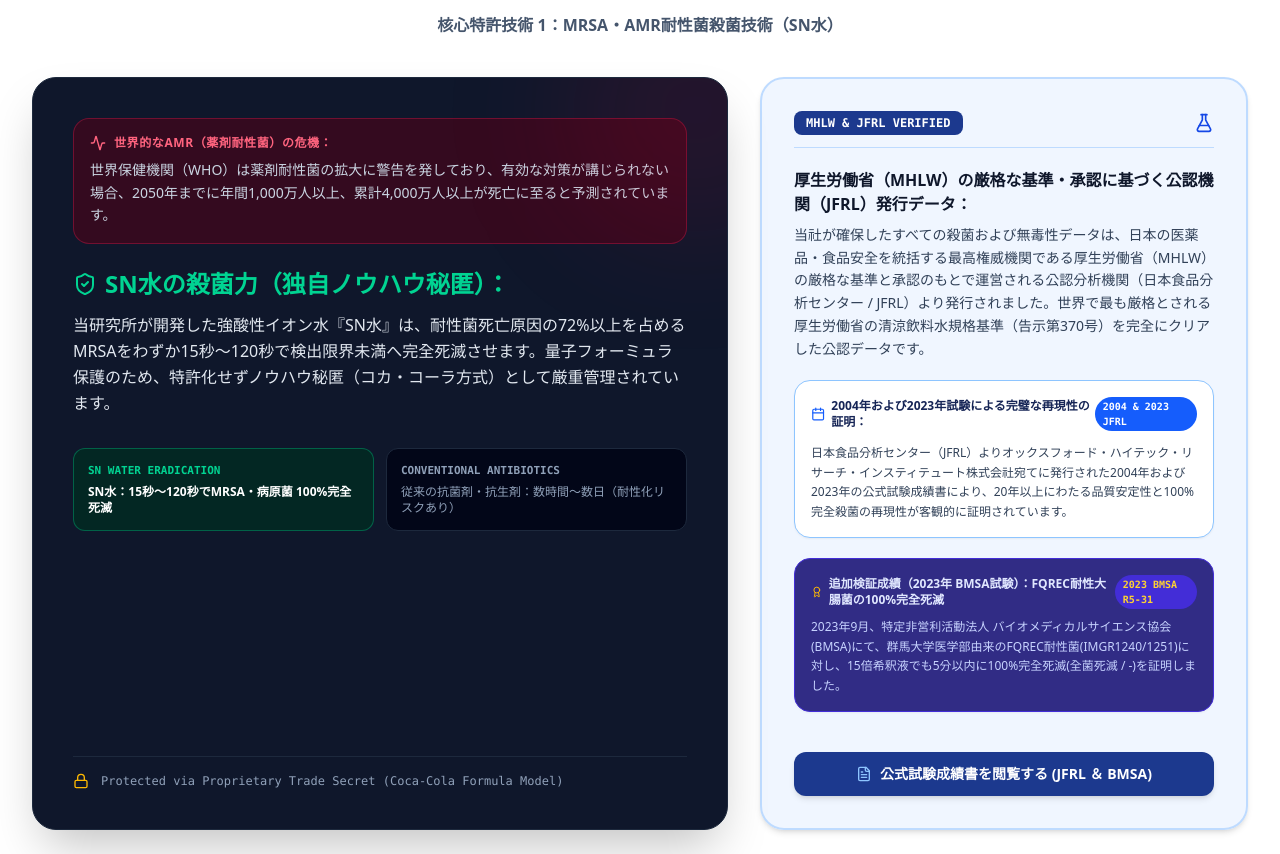
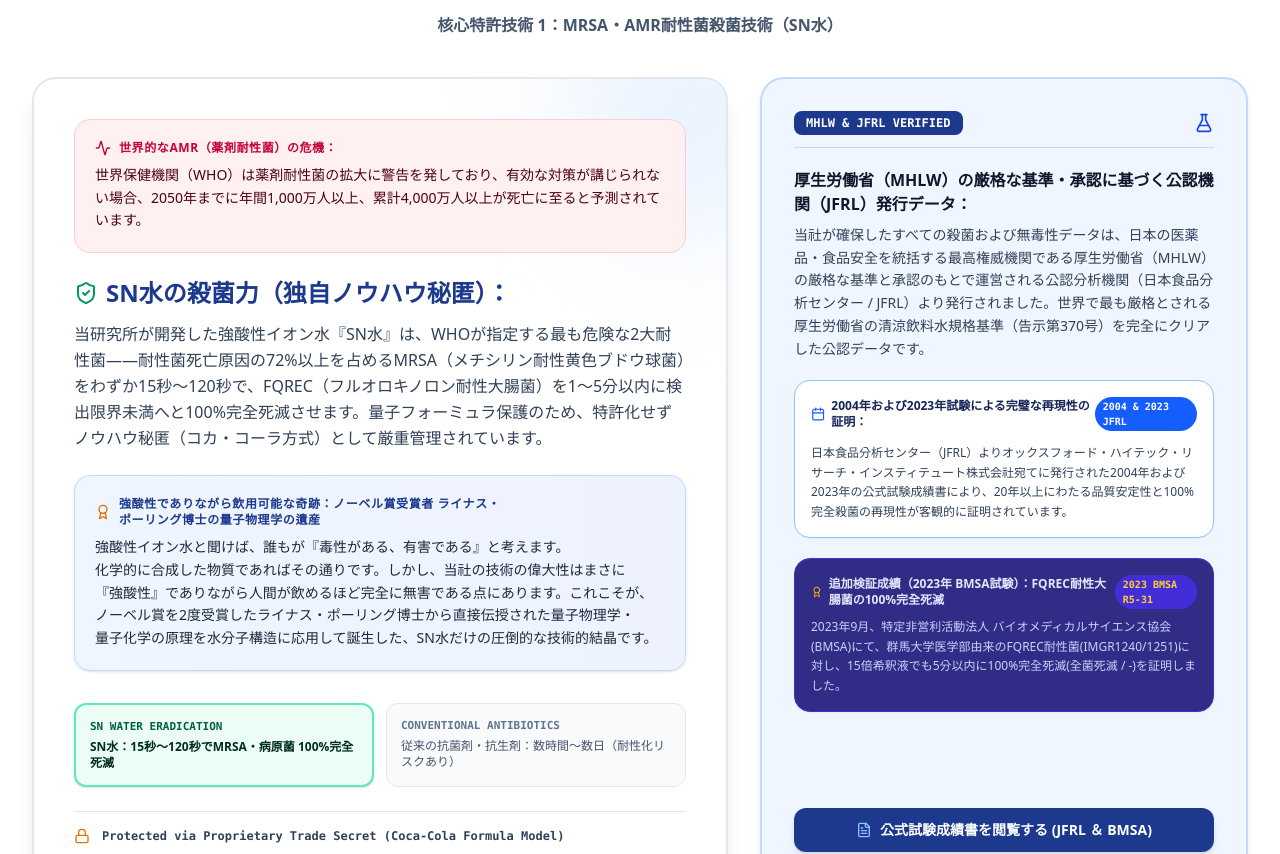
Before and after one commit to joinusint2207-ev/-, a React (Vite) app: page / in a window 1280 px wide. Shown: the part 1868-2722 px from the top of the page. Built offline with nearby package versions, Linux system fonts and the light colour scheme.

Commit message:
feat: update AMR solution card UI and content
Refresh the AMR section with a cleaner "Medical White" design and expand the solution description to include FQREC eradication data and the Dr. Linus Pauling legacy.

```diff
--- a/src/App.tsx
+++ b/src/App.tsx
@@ -352,52 +352,63 @@
           {/* Main MRSA Solution Spotlight Layout */}
           <div className="grid grid-cols-1 lg:grid-cols-12 gap-8 items-stretch">
 
-            {/* Left Card: The Crisis vs. SN Water Solution */}
-            <div className="lg:col-span-7 bg-slate-900 text-white rounded-3xl p-6 sm:p-10 space-y-6 shadow-2xl flex flex-col justify-between relative overflow-hidden border border-slate-800">
-              <div className="absolute -top-24 -right-24 w-64 h-64 bg-rose-600/10 rounded-full blur-3xl pointer-events-none" />
+            {/* Left Card: The Crisis vs. SN Water Solution (Clean, Bright Medical White & Platinum Palette) */}
+            <div className="lg:col-span-7 bg-white text-slate-900 rounded-3xl p-6 sm:p-10 space-y-6 shadow-xl flex flex-col justify-between relative overflow-hidden border-2 border-slate-200">
+              <div className="absolute -top-24 -right-24 w-64 h-64 bg-blue-100/60 rounded-full blur-3xl pointer-events-none" />
 
-              <div className="space-y-6">
+              <div className="space-y-6 relative z-10">
 
-                {/* WHO Crisis Box */}
-                <div className="p-4 bg-rose-950/60 border border-rose-500/30 rounded-2xl space-y-2">
-                  <div className="flex items-center gap-2 text-rose-400 font-black text-xs uppercase tracking-wider">
+                {/* WHO Crisis Box (Crisp Rose/Crimson Light Alert) */}
+                <div className="p-4 sm:p-5 bg-rose-50 border border-rose-200 rounded-2xl space-y-2">
+                  <div className="flex items-center gap-2 text-rose-700 font-black text-xs uppercase tracking-wider">
                     <Activity className="w-4 h-4" />
                     <span>{t.amrCrisisTitle}</span>
                   </div>
-                  <p className="text-xs sm:text-sm text-slate-300 leading-relaxed font-medium">
+                  <p className="text-xs sm:text-sm text-rose-950 leading-relaxed font-medium">
                     {t.amrCrisisDesc}
                   </p>
                 </div>
 
                 {/* SN Water Eradication & Trade Secret */}
                 <div className="space-y-3">
-                  <h3 className="text-xl sm:text-2xl font-black text-emerald-400 flex items-center gap-2">
-                    <ShieldCheck className="w-6 h-6 text-emerald-400" />
+                  <h3 className="text-xl sm:text-2xl font-black text-blue-900 flex items-center gap-2">
+                    <ShieldCheck className="w-6 h-6 text-emerald-600 shrink-0" />
                     <span>{t.amrEradTitle}</span>
                   </h3>
-                  <p className="text-slate-200 text-sm sm:text-base leading-relaxed font-normal">
+                  <p className="text-slate-700 text-sm sm:text-base leading-relaxed font-normal">
                     {t.amrEradDesc}
+                  </p>
+                </div>
+
+                {/* 🌟 Nobel Laureate Dr. Linus Pauling Quantum Physics Legacy & Drinkable Strong Acid Origin */}
+                <div className="p-4 sm:p-5 bg-gradient-to-r from-blue-50 to-indigo-50 border border-blue-200 rounded-2xl space-y-2 shadow-sm">
+                  <div className="flex items-center gap-2 text-blue-900 font-black text-xs uppercase tracking-wider">
+                    <Award className="w-4 h-4 text-amber-600 shrink-0" />
+                    <span className="break-keep">{t.amrPaulingOriginTitle}</span>
+                  </div>
+                  <p className="text-xs sm:text-sm text-slate-800 leading-relaxed font-normal break-keep">
+                    {t.amrPaulingOriginDesc}
                   </p>
                 </div>
 
                 {/* Speed Comparison Banner */}
                 <div className="grid grid-cols-1 sm:grid-cols-2 gap-3 pt-2">
-                  <div className="p-3.5 bg-emerald-950/80 border border-emerald-500/40 rounded-xl space-y-1">
-                    <p className="text-[11px] font-mono text-emerald-400 font-extrabold uppercase">SN Water Eradication</p>
-                    <p className="text-xs font-black text-white">{t.amrCompareFast}</p>
+                  <div className="p-3.5 bg-emerald-50 border-2 border-emerald-300 rounded-xl space-y-1 shadow-sm">
+                    <p className="text-[11px] font-mono text-emerald-800 font-extrabold uppercase">SN Water Eradication</p>
+                    <p className="text-xs font-black text-emerald-950">{t.amrCompareFast}</p>
                   </div>
-                  <div className="p-3.5 bg-slate-950 border border-slate-800 rounded-xl space-y-1">
-                    <p className="text-[11px] font-mono text-slate-400 font-bold uppercase">Conventional Antibiotics</p>
-                    <p className="text-xs font-medium text-slate-400">{t.amrCompareSlow}</p>
+                  <div className="p-3.5 bg-slate-50 border border-slate-200 rounded-xl space-y-1">
+                    <p className="text-[11px] font-mono text-slate-500 font-bold uppercase">Conventional Antibiotics</p>
+                    <p className="text-xs font-medium text-slate-600">{t.amrCompareSlow}</p>
                   </div>
                 </div>
 
               </div>
 
               {/* Bottom Trade Secret Security Badge */}
-              <div className="pt-4 border-t border-slate-800 flex items-center gap-3 text-slate-400 text-xs font-mono">
-                <Lock className="w-4 h-4 text-amber-400 shrink-0" />
-                <span>Protected via Proprietary Trade Secret (Coca-Cola Formula Model)</span>
+              <div className="pt-4 border-t border-slate-200 flex items-center gap-3 text-slate-600 text-xs font-mono">
+                <Lock className="w-4 h-4 text-amber-600 shrink-0" />
+                <span className="font-semibold text-slate-700">Protected via Proprietary Trade Secret (Coca-Cola Formula Model)</span>
               </div>
 
             </div>
--- a/src/translations.ts
+++ b/src/translations.ts
@@ -62,7 +62,9 @@
     amrCrisisTitle: "The Global AMR Superbug Crisis:",
     amrCrisisDesc: "The World Health Organization (WHO) warns that multidrug-resistant bacteria are escalating rapidly; without an effective cure, over 40 million people will die by 2050, causing more than 10 million deaths annually.",
     amrEradTitle: "SN Water Eradication (Proprietary Trade Secret):",
-    amrEradDesc: "Oxford High-Tech Research Institute developed SN Water (Strongly Acidic Ionized Water) that eliminates MRSA (Methicillin-Resistant Staphylococcus aureus)—responsible for over 72% of all AMR deaths—in just 15 to 120 seconds. Intentionally kept unpatented as a proprietary trade secret (Coca-Cola formula model) to safeguard its quantum formula.",
+    amrEradDesc: "Oxford High-Tech Research Institute developed SN Water (Strongly Acidic Ionized Water) that rapidly eliminates the two most fatal and critical superbug strains identified by WHO—MRSA (Methicillin-Resistant Staphylococcus aureus, accounting for >72% of resistant infection deaths) in just 15~120 seconds, and FQREC (Fluoroquinolone-Resistant E. coli) within 1~5 minutes—down to undetectable levels (100% complete eradication). Intentionally kept unpatented as a proprietary trade secret (Coca-Cola formula model) to safeguard its quantum formula.",
+    amrPaulingOriginTitle: "Strongly Acidic Yet Completely Drinkable: The Quantum Physics Legacy of Nobel Laureate Dr. Linus Pauling",
+    amrPaulingOriginDesc: "Most people assume strongly acidic water must be toxic or harmful—and for chemically synthesized substances, that is indeed true. However, the true greatness of our proprietary technology lies in the fact that despite being strongly acidic, SN Water is completely non-toxic and safe enough for human consumption. This miraculous selective safety was achieved by applying the quantum mechanics and quantum chemistry formulas directly passed down by two-time Nobel Laureate Dr. Linus Pauling to the fundamental structure of water molecules.",
     amrValidationTitle: "Official MHLW Highest Authority Compliance & JFRL Certification:",
     amrValidationDesc: "All bactericidal efficacy and non-toxic safety datasets were issued by Japan Food Research Laboratories (JFRL), an authorized testing body operating under the strict standards and approval of the Ministry of Health, Labour and Welfare (MHLW) of Japan—the highest authority overseeing pharmaceuticals and food safety. Passed the world's most stringent MHLW beverage criteria (Notification No. 370).",
     amrDataYearsTitle: "2004 & 2023 Studies Proving Complete Reproducibility:",
@@ -264,7 +266,9 @@
     amrCrisisTitle: "世界的なAMR（薬剤耐性菌）の危機：",
     amrCrisisDesc: "世界保健機関（WHO）は薬剤耐性菌の拡大に警告を発しており、有効な対策が講じられない場合、2050年までに年間1,000万人以上、累計4,000万人以上が死亡に至ると予測されています。",
     amrEradTitle: "SN水の殺菌力（独自ノウハウ秘匿）：",
-    amrEradDesc: "当研究所が開発した強酸性イオン水『SN水』は、耐性菌死亡原因の72%以上を占めるMRSAをわずか15秒〜120秒で検出限界未満へ完全死滅させます。量子フォーミュラ保護のため、特許化せずノウハウ秘匿（コカ・コーラ方式）として厳重管理されています。",
+    amrEradDesc: "当研究所が開発した強酸性イオン水『SN水』は、WHOが指定する最も危険な2大耐性菌——耐性菌死亡原因の72%以上を占めるMRSA（メチシリン耐性黄色ブドウ球菌）をわずか15秒〜120秒で、FQREC（フルオロキノロン耐性大腸菌）を1〜5分以内に検出限界未満へと100%完全死滅させます。量子フォーミュラ保護のため、特許化せずノウハウ秘匿（コカ・コーラ方式）として厳重管理されています。",
+    amrPaulingOriginTitle: "強酸性でありながら飲用可能な奇跡：ノーベル賞受賞者 ライナス・ポーリング博士の量子物理学の遺産",
+    amrPaulingOriginDesc: "強酸性イオン水と聞けば、誰もが『毒性がある、有害である』と考えます。化学的に合成した物質であればその通りです。しかし、当社の技術の偉大性はまさに『強酸性』でありながら人間が飲めるほど完全に無害である点にあります。これこそが、ノーベル賞を2度受賞したライナス・ポーリング博士から直接伝授された量子物理学・量子化学の原理を水分子構造に応用して誕生した、SN水だけの圧倒的な技術的結晶です。",
     amrValidationTitle: "厚生労働省（MHLW）の厳格な基準・承認に基づく公認機関（JFRL）発行データ：",
     amrValidationDesc: "当社が確保したすべての殺菌および無毒性データは、日本の医薬品・食品安全を統括する最高権威機関である厚生労働省（MHLW）の厳格な基準と承認のもとで運営される公認分析機関（日本食品分析センター / JFRL）より発行されました。世界で最も厳格とされる厚生労働省の清涼飲料水規格基準（告示第370号）を完全にクリアした公認データです。",
     amrDataYearsTitle: "2004年および2023年試験による完璧な再現性の証明：",
@@ -462,7 +466,9 @@
     amrCrisisTitle: "글로벌 AMR(약물 내성균) 슈퍼박테리아 위기:",
     amrCrisisDesc: "세계보건기구(WHO)는 다제내성균의 확산을 경고하고 있으며, 적절한 치료법이 없을 경우 2050년까지 매년 1,000만 명 이상, 누적 4,000만 명 이상이 사망할 것으로 예측됩니다.",
     amrEradTitle: "SN Water의 독자적 사멸력 (영업비밀 보호):",
-    amrEradDesc: "당 연구소가 개발한 강산성 이온수 'SN Water'는 내성균 사망 원인의 72% 이상을 차지하는 MRSA(메티실린 내성 황색포도상구균)를 단 15초~120초 만에 검출 한계 미만으로 100% 완전 사멸시킵니다. 양자 포뮬러의 영구적 보호를 위해 특허 출원 대신 코카콜라 방식의 노하우 비닉(Trade Secret)으로 엄격히 관리됩니다.",
+    amrEradDesc: "당 연구소가 개발한 강산성 이온수 'SN Water'는 WHO가 지정한 전 세계에서 가장 치명적인 양대 슈퍼박테리아 균주인 MRSA(메티실린 내성 황색포도상구균, 내성균 사망 원인의 72% 이상 차지)를 단 15초~120초 만에, FQREC(플루오로퀴놀론 내성 대장균)를 1~5분 이내에 검출 한계 미만으로 100% 완전 사멸시킵니다. 양자 포뮬러의 영구적 보호를 위해 특허 출원 대신 코카콜라 방식의 노하우 비닉(Trade Secret)으로 엄격히 관리됩니다.",
+    amrPaulingOriginTitle: "강산성인데 마실 수 있는 기적: 노벨상 수상자 라이너스 폴링 박사의 양자물리학 유산",
+    amrPaulingOriginDesc: "강산성 이온수라면 다들 '독성이다, 유해하다'라고 생각합니다. 사실 화학적으로 인위 합성한 물질이라면 유해한 것이 맞습니다. 하지만 저희가 가진 이 기술의 위대함은 바로 '강산성'임에도 불구하고 인간이 마실 수 있을 만큼 완벽히 무해하다는 사실입니다. 이것이 바로 노벨상 2회 수상자인 라이너스 폴링(Linus Pauling) 박사로부터 직접 전수받은 양자물리학 및 양자화학 원리를 물 분자 구조에 적용하여 탄생시킨 SN Water만의 독보적 위대함입니다.",
     amrValidationTitle: "일본 후생노동성(MHLW) 엄격 기준·승인 하의 공인 분석 기관(JFRL) 발행 데이터:",
     amrValidationDesc: "당사가 확보한 모든 살균 및 독성 무해성 데이터는, 일본 의약품 및 식품 안전을 총괄하는 최고 권위 기관인 후생노동성(MHLW)의 엄격한 기준과 승인 하에 운영되는 공인 분석 기관(일본식품분석센터 / JFRL)에서 발행되었습니다. 전 세계 제약·바이오 업계에서 가장 까다롭기로 소문난 후생노동성의 청량음료수 규격 기준(고시 제370호)을 완벽하게 통과한 공인 데이터입니다.",
     amrDataYearsTitle: "2004년 & 2023년 테스트로 입증된 완벽한 재현성(Reproducibility) 보유:",
@@ -541,11 +547,11 @@
     upennTitle: "펜실베이니아 대학교(미국) 양자역학 수료",
     upennDesc: "미국 펜실베이니아 대학교에서 고도 양자역학 과정을 수료하여 이온 분자 제어의 이론적 기틀을 확립하였습니다.",
 
-    paulingTitle: "노벨상 수상자 라이우스 포링 박사 사사",
-    paulingDesc: "노벨상 2회 수상자인 라이너스 포링 박사의 라이너스 포링 과학의학연구소 객원연구원으로 재직하며, 양자역학을 화학·생물학·분자과학에 응용하는 극비 양자 포뮬러를 전수받아 SN Water 및 Mg+H2 치매 예방장치를 개발하였습니다.",
+    paulingTitle: "노벨상 수상자 라이너스 폴링 박사 사사",
+    paulingDesc: "노벨상 2회 수상자인 라이너스 폴링 박사의 라이너스 폴링 과학의학연구소 객원연구원으로 재직하며, 양자역학을 화학·생물학·분자과학에 응용하는 극비 양자 포뮬러를 전수받아 SN Water 및 Mg+H2 치매 예방장치를 개발하였습니다.",
 
     claytonTitle: "클레이튼 대학교 의학 명예박사 학위 수여",
-    claytonDesc: "라이너스 포링 박사의 강력한 친필 추천으로 미국 클레이튼 대학교로부터 '예방의학 명예박사' 학위를 수여받았습니다.",
+    claytonDesc: "라이너스 폴링 박사의 강력한 친필 추천으로 미국 클레이튼 대학교로부터 '예방의학 명예박사' 학위를 수여받았습니다.",
 
     oxfordTitle: "영국 옥스퍼드 대학교 사이언스 파크 예방의학연구소 설립",
     oxfordDesc: "영국 옥스퍼드 대학교 사이언스 파크 내에 '예방의학연구소'를 설립 및 주재하여 옥스포드 하이테크의 학술적 기반을 다졌습니다.",
```
